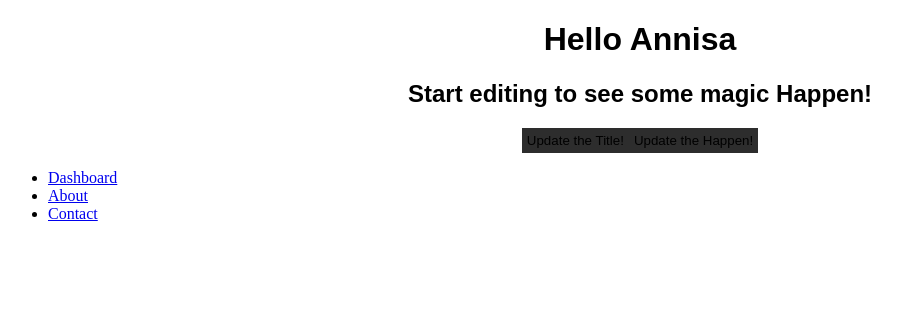
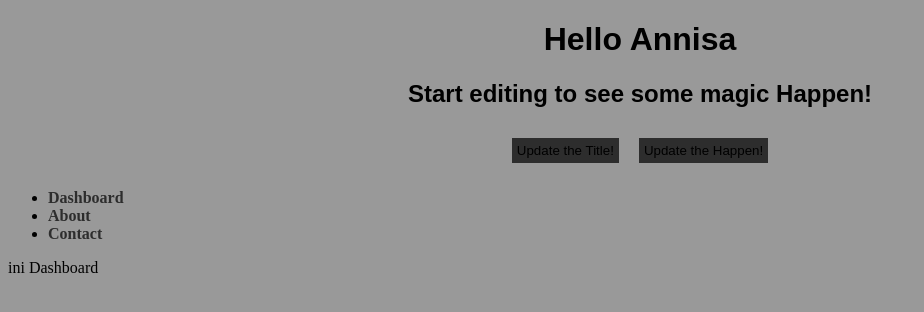
Before and after one commit to nisacodelifings/KALM, a React (Create React App) app: page / in a window 1280 px wide. Shown: the top 312 px of the page, without its empty margins (0-924 px from the left). Built offline with nearby package versions, Linux system fonts and the light colour scheme.

Commit message:
complete-site

```diff
--- /dev/null
+++ b/src/Contents.js
@@ -0,0 +1,23 @@
+import React from "react";
+import "./styles.css";
+
+export default function Contents() {
+  const [isi, setIsi] = React.useState("ini Dashboard");
+
+  return (
+    <div className="Contents">
+      <ul>
+        <li>
+          <a onClick={() => setIsi("ini Dashboard")}>Dashboard</a>
+        </li>
+        <li>
+          <a onClick={() => setIsi("ini About")}>About</a>
+        </li>
+        <li>
+          <a onClick={() => setIsi("ini Contact")}>Contact</a>
+        </li>
+      </ul>
+      <p>{isi}</p>
+    </div>
+  );
+}
--- a/src/Menu.js
+++ /dev/null
@@ -1,22 +0,0 @@
-import React from "react";
-import "./styles.css";
-
-export default function Menu() {
-  const [hash, setHash] = React.useState("https://instagram.com");
-
-  return (
-    <span className="Menu">
-      <ul>
-        <li>
-          <a href={hash}>Dashboard</a>
-        </li>
-        <li>
-          <a href={hash}>About</a>
-        </li>
-        <li>
-          <a href={hash}>Contact</a>
-        </li>
-      </ul>
-    </span>
-  );
-}
--- a/src/index.js
+++ b/src/index.js
@@ -2,13 +2,13 @@ import React from "react";
 import { render } from "react-dom";
 
 import App from "./App";
-import Menu from "./Menu";
+import Contents from "./Contents";
 
 const rootElement = document.getElementById("root");
 render(
   <React.StrictMode>
     <App />
-    <Menu />
+    <Contents />
   </React.StrictMode>,
   rootElement
 );
--- a/src/styles.css
+++ b/src/styles.css
@@ -1,12 +1,27 @@
+body {
+  background: #999999;
+}
 .App {
   font-family: sans-serif;
   text-align: center;
 }
-button{
-background: #2D2D2D;
-padding: 5px;
-border: none;
+button {
+  background: #2d2d2d;
+  padding: 5px;
+  border: none;
+  margin: 10px;
 }
-button:active{
-padding: 7px;
+button:active {
+  padding: 7px;
 }
+
+a {
+  cursor: pointer;
+  color: #2d2d2d;
+  font-weight: bolder;
+}
+a:hover {
+  background: #2d2d2d;
+  color: white;
+  margin: 10px;
+}
```
